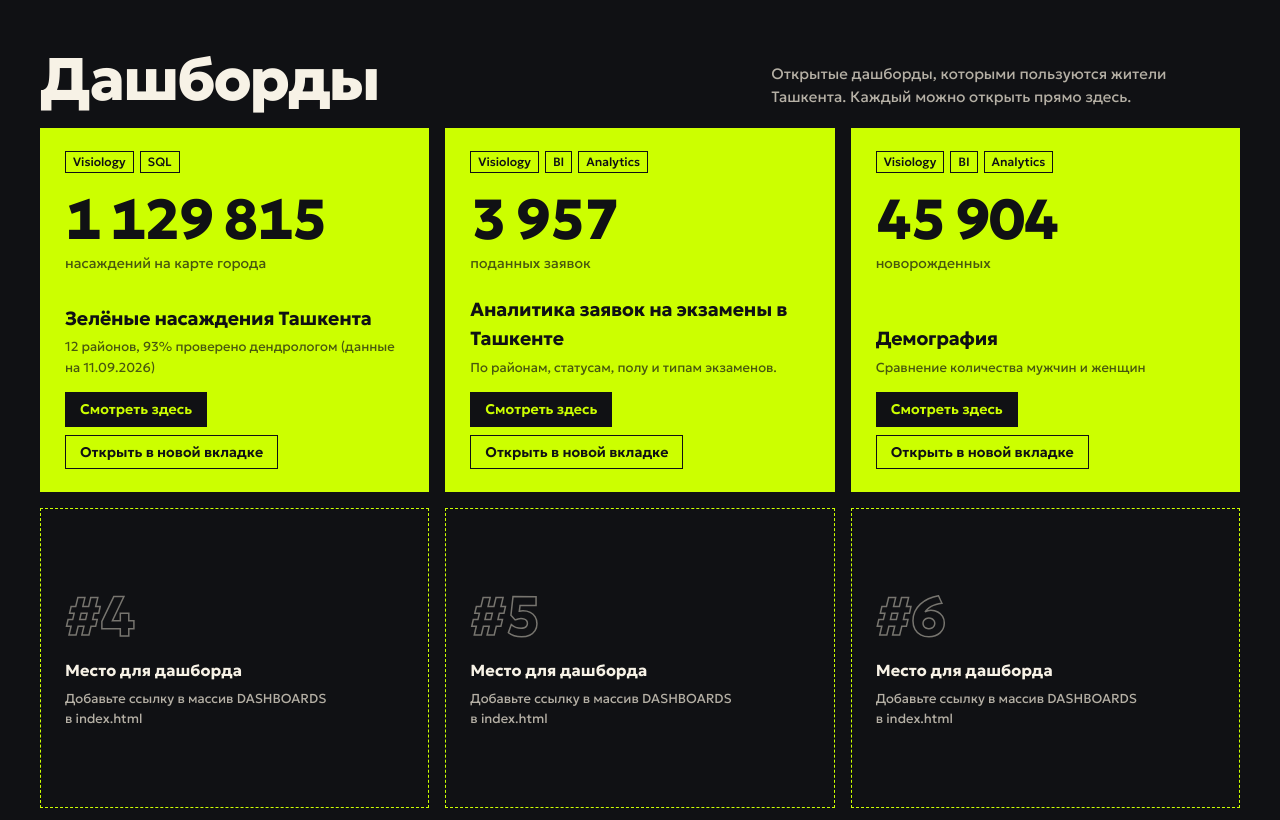
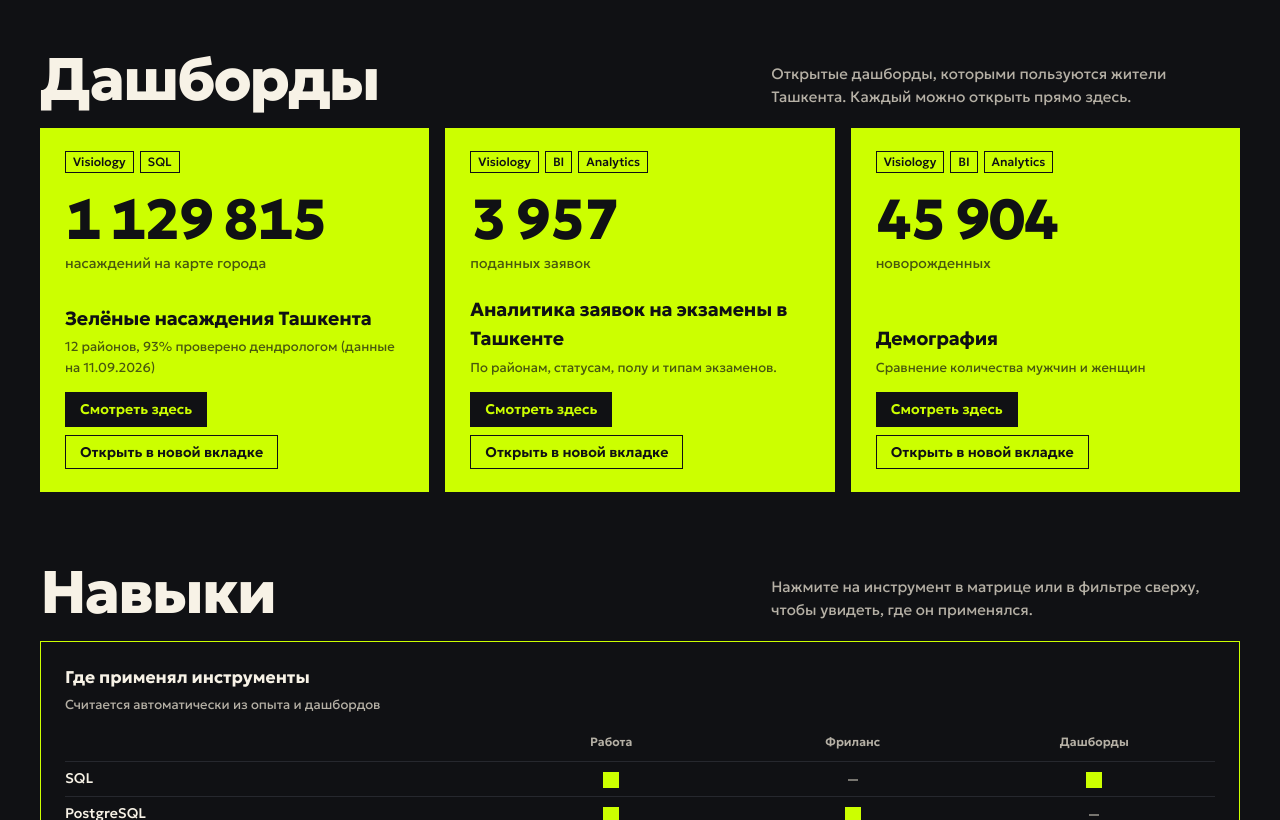
Before and after one commit to dilmurod-tolipov/dilmurod-tolipov.github.io, a plain HTML site: page index.html in a window 1280 px wide. Shown: the part 1980-2800 px from the top of the page. Drawn offline with Linux system fonts and the light colour scheme.

Commit message:
Remove empty slots, draft projects and placeholder KPI
- Drop the three empty dashboard placeholder cards and SHOW_EMPTY_SLOTS
- Drop the Projects block (4 draft projects) and its KPI counter
- Drop the unfilled "млн строк в обработке" KPI
- Skills page now holds the tool matrix alone; third matrix column
  and the star schema's dimension now come from dashboards
- KPI band columns follow the KPI count instead of a fixed 5

Co-Authored-By: Claude Opus 5 <noreply@anthropic.com>

```diff
--- a/index.html
+++ b/index.html
@@ -154,7 +154,7 @@ section{padding:clamp(40px,6vw,72px) 0 0}
 .live-cap h2{font-size:20px;font-weight:700;letter-spacing:-.01em}
 .live-cap p{font-size:13px;color:var(--on-fill-2)}
 
-.kpis{margin-top:var(--gap);background:var(--fill);color:var(--on-fill);display:grid;grid-template-columns:repeat(5,minmax(0,1fr))}
+.kpis{margin-top:var(--gap);background:var(--fill);color:var(--on-fill);display:grid;grid-template-columns:repeat(var(--kpi-n,5),minmax(0,1fr))}
 .kpi{padding:22px 24px 24px;border-left:1px solid var(--fill-line)}
 .kpi:first-child{border-left:0}
 .kpi-v{font-size:clamp(40px,4.6vw,68px);font-weight:800;letter-spacing:-.04em;line-height:1}
@@ -206,17 +206,6 @@ section{padding:clamp(40px,6vw,72px) 0 0}
 .dash h3{font-size:19px;font-weight:700;letter-spacing:-.01em;margin-bottom:4px}
 .dash-note{font-size:13px;color:var(--on-fill-2);margin-bottom:14px}
 .dash-actions{display:flex;flex-wrap:wrap;gap:8px}
-.slot{border-style:dashed;display:flex;flex-direction:column;justify-content:center;align-items:flex-start;gap:6px;min-height:300px;color:var(--fg-2)}
-.slot b{color:var(--fg);font-size:16px}
-.slot p{font-size:13px;max-width:30ch}
-.slot .slot-n{font-size:clamp(40px,4.4vw,60px);font-weight:800;letter-spacing:-.04em;line-height:1;color:transparent;-webkit-text-stroke:1.5px var(--fg-3);max-width:none;margin-bottom:8px}
-
-.proj{display:grid;grid-template-columns:minmax(0,1fr) auto;gap:6px 16px;padding:16px 0;border-top:1px solid var(--soft)}
-.proj:first-child{border-top:0;padding-top:0}
-.proj h3{font-size:17px;font-weight:700}
-.proj p{font-size:14px;color:var(--fg-2);grid-column:1/-1}
-.proj .tags{grid-column:1/-1;margin-top:4px}
-.draft{font-size:12px;font-weight:600;border:1px dashed var(--fg-3);color:var(--fg-2);padding:1px 7px;align-self:start;white-space:nowrap}
 
 .mx{width:100%;border-collapse:collapse;font-size:14px}
 .mx th{font-size:12px;font-weight:600;color:var(--fg-2);text-align:center;padding:0 4px 10px;width:21%}
@@ -272,7 +261,7 @@ dialog::backdrop{background:rgba(0,0,0,.72)}
 .toast{position:fixed;left:50%;bottom:72px;transform:translateX(-50%);background:var(--fill);color:var(--on-fill);border:var(--bw) solid var(--line);padding:10px 16px;font-size:14px;font-weight:600;z-index:40}
 
 @media (max-width:1100px){
-  .kpis{grid-template-columns:repeat(3,minmax(0,1fr))}
+  .kpis{grid-template-columns:repeat(var(--kpi-md,3),minmax(0,1fr))}
   .kpi:nth-child(4){border-left:0}
   .kpi:nth-child(n+4){border-top:1px solid var(--fill-line)}
   .s8,.s7,.s5{grid-column:span 12}
@@ -329,7 +318,7 @@ dialog::backdrop{background:rgba(0,0,0,.72)}
   .dlg-bar .btn{flex:1;justify-content:center}
 }
 @media (max-width:560px){
-  .kpis{grid-template-columns:repeat(2,minmax(0,1fr))}
+  .kpis{grid-template-columns:repeat(var(--kpi-sm,2),minmax(0,1fr))}
   .kpi{border-left:0;border-top:1px solid var(--fill-line)}
   .kpi:nth-child(-n+2){border-top:0}
   .kpi:nth-child(even){border-left:1px solid var(--fill-line)}
@@ -338,7 +327,6 @@ dialog::backdrop{background:rgba(0,0,0,.72)}
   .brand-name{display:none}
   .hero-contacts .btn{flex:1 1 auto;justify-content:center}
   .dash{min-height:0}
-  .slot{min-height:150px}
   .g-label b{font-size:14px}
 }
 @media (prefers-reduced-motion:reduce){
@@ -466,12 +454,7 @@ dialog::backdrop{background:rgba(0,0,0,.72)}
         <p class="sec-note" data-t="skillsNote"></p>
       </div>
       <div class="grid">
-        <div class="tile s7">
-          <p class="tile-title" data-t="projTitle"></p>
-          <p class="tile-sub" data-t="projSub"></p>
-          <div id="proj-list"></div>
-        </div>
-        <div class="tile s5">
+        <div class="tile s12">
           <p class="tile-title" data-t="mxTitle"></p>
           <p class="tile-sub" data-t="mxSub"></p>
           <table class="mx" id="matrix"></table>
@@ -506,7 +489,7 @@ dialog::backdrop{background:rgba(0,0,0,.72)}
           <p class="tile-sub" data-t="schemaSub"></p>
           <div class="scroll-x schema-scroll">
           <svg viewBox="0 0 640 300" role="img" aria-labelledby="schema-desc">
-            <desc id="schema-desc">fact_career в центре, связан с dim_date, dim_company, dim_skill, dim_project и dim_language</desc>
+            <desc id="schema-desc">fact_career в центре, связан с dim_date, dim_company, dim_skill, dim_dashboard и dim_language</desc>
             <g class="sch-l">
               <line x1="320" y1="150" x2="95" y2="55"/><line x1="320" y1="150" x2="545" y2="55"/>
               <line x1="320" y1="150" x2="95" y2="245"/><line x1="320" y1="150" x2="545" y2="245"/>
@@ -517,7 +500,7 @@ dialog::backdrop{background:rgba(0,0,0,.72)}
               <text class="sch-ft" x="241" y="118" font-weight="700" font-size="15">fact_career</text>
               <text class="sch-fs" x="241" y="142">date_key</text>
               <text class="sch-fs" x="241" y="160">company_key, skill_key</text>
-              <text class="sch-fs" x="241" y="178">project_key</text>
+              <text class="sch-fs" x="241" y="178">dashboard_key</text>
               <text class="sch-fs" x="241" y="196">dashboards_built = 300+</text>
             </g>
             <g font-size="12">
@@ -528,7 +511,7 @@ dialog::backdrop{background:rgba(0,0,0,.72)}
               <rect class="sch-dim" x="20" y="216" width="150" height="58"/>
               <text class="sch-t" x="34" y="239" font-weight="700" font-size="14">dim_skill</text><text class="sch-s" x="34" y="259" id="schema-skills">13 rows</text>
               <rect class="sch-dim" x="470" y="216" width="150" height="58"/>
-              <text class="sch-t" x="484" y="239" font-weight="700" font-size="14">dim_project</text><text class="sch-s" x="484" y="259">4 rows</text>
+              <text class="sch-t" x="484" y="239" font-weight="700" font-size="14">dim_dashboard</text><text class="sch-s" x="484" y="259" id="schema-dash">3 rows</text>
               <rect class="sch-dim" x="245" y="244" width="150" height="50"/>
               <text class="sch-t" x="259" y="265" font-weight="700" font-size="14">dim_language</text><text class="sch-s" x="259" y="284">4 rows</text>
             </g>
@@ -599,8 +582,6 @@ const KPIS = [
   { value: "300+", label: { ru: "дашбордов построено", en: "dashboards built" } },
   { value: "80", label: { ru: "клиентов на Kwork", en: "clients on Kwork" } },
   { value: "auto-years", label: null },
-  { value: null, label: { ru: "млн строк в обработке", en: "million rows processed" } },
-  { value: "4", label: { ru: "проекта в портфолио", en: "portfolio projects" } },
 ];
 
 const JOBS = [
@@ -664,16 +645,6 @@ const DASHBOARDS = [
     url: "https://bi-dev.tashkent.uz/viewer/public?dashboardGuid=d5c72ab30bf84c2c8b3d4efde2a57ad3&fit=true",
     tags: ["Visiology", "BI", "Analytics"],
   },
-  { url: "" }, { url: "" }, { url: "" },
-];
-const SHOW_EMPTY_SLOTS = true; // false — скрыть пустые слоты перед публикацией
-
-// draft: true — пометка «черновик», пока проект не описан
-const PROJECTS = [
-  { draft: true, title: { ru: "Проект 1: дашборд в Power BI", en: "Project 1: Power BI dashboard" }, desc: { ru: "Задача, данные и результат. Модель данных, DAX-меры, Power Query.", en: "Goal, data and outcome. Data model, DAX measures, Power Query." }, tags: ["Power BI", "DAX", "Power Query", "Excel"], url: "" },
-  { draft: true, title: { ru: "Проект 2: анализ в BigQuery и Tableau", en: "Project 2: BigQuery and Tableau analysis" }, desc: { ru: "Задача, данные и результат. SQL в BigQuery, визуализация в Tableau.", en: "Goal, data and outcome. SQL in BigQuery, visuals in Tableau." }, tags: ["BigQuery", "SQL", "Tableau"], url: "" },
-  { draft: true, title: { ru: "Проект 3: ETL-пайплайн", en: "Project 3: ETL pipeline" }, desc: { ru: "Задача, данные и результат. Парсинг, очистка, загрузка в PostgreSQL.", en: "Goal, data and outcome. Scraping, cleaning, loading into PostgreSQL." }, tags: ["Python", "ETL", "PostgreSQL", "API"], url: "" },
-  { draft: true, title: { ru: "Проект 4", en: "Project 4" }, desc: { ru: "Задача, данные и результат.", en: "Goal, data and outcome." }, tags: ["SQL", "Python"], url: "" },
 ];
 
 const EDUCATION = [
@@ -743,17 +714,11 @@ const UI = {
     viewHere: "Смотреть здесь",
     newTab: "Открыть в новой вкладке",
     close: "Закрыть",
-    slot: "Место для дашборда",
-    slotText: "Добавьте ссылку в массив DASHBOARDS в index.html",
-    skillsTitle: "Проекты и навыки",
+    skillsTitle: "Навыки",
     skillsNote: "Нажмите на инструмент в матрице или в фильтре сверху, чтобы увидеть, где он применялся.",
-    projTitle: "Проекты",
-    projSub: "Самостоятельные работы с полным циклом: от данных до отчёта",
-    draft: "черновик",
-    openProj: "Открыть",
     mxTitle: "Где применял инструменты",
-    mxSub: "Считается автоматически из опыта и проектов",
-    mxCols: ["Работа", "Фриланс", "Проекты"],
+    mxSub: "Считается автоматически из опыта и дашбордов",
+    mxCols: ["Работа", "Фриланс", "Дашборды"],
     aboutTitle: "Обо мне",
     eduTitle: "Образование",
     eduSub: "Обучение продолжается",
@@ -767,8 +732,8 @@ const UI = {
     contactTitle: "Связаться",
     contactSub: "Отвечаю в течение дня",
     foot: "Страница собрана вручную на HTML, CSS и JavaScript. Данные дашбордов принадлежат их публичным источникам.",
-    pages: { overview: "Обзор", experience: "Опыт", dashboards: "Дашборды", projects: "Проекты и навыки", about: "Обо мне" },
-    pagesShort: { overview: "Обзор", experience: "Опыт", dashboards: "Дашборды", projects: "Проекты", about: "Обо мне" },
+    pages: { overview: "Обзор", experience: "Опыт", dashboards: "Дашборды", projects: "Навыки", about: "Обо мне" },
+    pagesShort: { overview: "Обзор", experience: "Опыт", dashboards: "Дашборды", projects: "Навыки", about: "Обо мне" },
     mail: "Написать на почту",
     call: "Позвонить",
   },
@@ -806,17 +771,11 @@ const UI = {
     viewHere: "View here",
     newTab: "Open in new tab",
     close: "Close",
-    slot: "Dashboard slot",
-    slotText: "Add a link to the DASHBOARDS array in index.html",
-    skillsTitle: "Projects and skills",
+    skillsTitle: "Skills",
     skillsNote: "Pick a tool in the matrix or the filter above to see where it was used.",
-    projTitle: "Projects",
-    projSub: "Independent end-to-end work, from raw data to report",
-    draft: "draft",
-    openProj: "Open",
     mxTitle: "Where each tool was used",
-    mxSub: "Calculated from experience and projects",
-    mxCols: ["Job", "Freelance", "Projects"],
+    mxSub: "Calculated from experience and dashboards",
+    mxCols: ["Job", "Freelance", "Dashboards"],
     aboutTitle: "About",
     eduTitle: "Education",
     eduSub: "In progress",
@@ -830,8 +789,8 @@ const UI = {
     contactTitle: "Get in touch",
     contactSub: "I reply within a day",
     foot: "Hand-built with HTML, CSS and JavaScript. Dashboard data belongs to its public sources.",
-    pages: { overview: "Overview", experience: "Experience", dashboards: "Dashboards", projects: "Projects and skills", about: "About" },
-    pagesShort: { overview: "Home", experience: "Career", dashboards: "Dashboards", projects: "Projects", about: "About" },
+    pages: { overview: "Overview", experience: "Experience", dashboards: "Dashboards", projects: "Skills", about: "About" },
+    pagesShort: { overview: "Home", experience: "Career", dashboards: "Dashboards", projects: "Skills", about: "About" },
     mail: "Send an email",
     call: "Call",
   },
@@ -950,6 +909,10 @@ function renderStatic() {
     if (k.value === "auto-years") return `<div class="kpi"><p class="kpi-v num">${yrs}</p><p class="kpi-l">${plural(yrs, T("years"))}</p></div>`;
     return `<div class="kpi"><p class="kpi-v num${k.value == null ? " todo" : ""}">${k.value == null ? "—" : esc(k.value)}</p><p class="kpi-l">${esc(L(k.label))}</p></div>`;
   }).join("");
+  const kn = KPIS.length;
+  $("#kpis").style.setProperty("--kpi-n", kn);
+  $("#kpis").style.setProperty("--kpi-md", Math.min(kn, 3));
+  $("#kpis").style.setProperty("--kpi-sm", Math.min(kn, 2));
 
   // Gantt
   const START = { y: 2023, m: 1 }, SPAN = 72;
@@ -986,34 +949,20 @@ function renderStatic() {
   }).join("");
 
   // Gallery
-  let slotN = 1;
-  $("#gallery").innerHTML = DASHBOARDS.map((d, i) => {
-    if (d.url) {
-      slotN++;
-      return `<article class="tile s4 inverse dash fx" data-tags="${esc(d.tags.join("|"))}" data-fact="1">
+  $("#gallery").innerHTML = DASHBOARDS.filter((d) => d.url).map((d) => {
+    const i = DASHBOARDS.indexOf(d);
+    return `<article class="tile s4 inverse dash fx" data-tags="${esc(d.tags.join("|"))}" data-fact="1">
         <div><div class="tags" style="margin-bottom:18px">${tagsHTML(d.tags)}</div>
         <p class="dash-stat num">${esc(d.stat || "")}</p><p class="dash-statl">${esc(L(d.statLabel))}</p></div>
         <div><h3>${esc(L(d.title))}</h3><p class="dash-note">${esc(L(d.note))}</p>
         <div class="dash-actions"><button type="button" class="btn btn-fill" data-dash="${i}">${esc(T("viewHere"))}</button><a class="btn" href="${esc(d.url)}" target="_blank" rel="noopener">${esc(T("newTab"))}</a></div></div>
       </article>`;
-    }
-    if (!SHOW_EMPTY_SLOTS) return "";
-    const n = slotN++;
-    return `<div class="tile s4 slot"><p class="slot-n num">#${n}</p><b>${esc(T("slot"))}</b><p>${esc(T("slotText"))}</p></div>`;
   }).join("");
   $$("[data-dash]").forEach((b) => (b.onclick = () => openDash(DASHBOARDS[+b.dataset.dash])));
 
-  // Projects
-  $("#proj-list").innerHTML = PROJECTS.map((p) => `<article class="proj fx" data-tags="${esc(p.tags.join("|"))}" data-fact="1">
-    <h3>${esc(L(p.title))}</h3>
-    ${p.url ? `<a class="btn" href="${esc(p.url)}" target="_blank" rel="noopener">${esc(T("openProj"))}</a>` : p.draft ? `<span class="draft">${esc(T("draft"))}</span>` : "<span></span>"}
-    <p>${esc(L(p.desc))}</p>
-    <div class="tags">${tagsHTML(p.tags)}</div>
-  </article>`).join("");
-
   // Matrix
   const jobTags = JOBS.map((j) => j.bullets.flatMap((b) => b.tags));
-  const projTags = [...PROJECTS.flatMap((p) => p.tags), ...DASHBOARDS.filter((d) => d.url).flatMap((d) => d.tags)];
+  const projTags = DASHBOARDS.filter((d) => d.url).flatMap((d) => d.tags);
   const cols = T("mxCols");
   $("#matrix").innerHTML = `<thead><tr><th scope="col"><span class="sr-only">${esc(T("stack"))}</span></th>${cols.map((c) => `<th scope="col">${esc(c)}</th>`).join("")}</tr></thead><tbody>` +
     ALL_TOOLS.map((t) => {
@@ -1021,6 +970,7 @@ function renderStatic() {
       return `<tr class="fx" data-tags="${esc(t)}"><td><button type="button" class="mx-name" data-tool="${esc(t)}">${esc(t)}</button></td>${v.map((x, i) => `<td aria-label="${esc(cols[i])}: ${x ? "✓" : "—"}"><span class="cell${x ? "" : " no"}"></span></td>`).join("")}</tr>`;
     }).join("") + "</tbody>";
   $("#schema-skills").textContent = `${ALL_TOOLS.length} rows`;
+  $("#schema-dash").textContent = `${DASHBOARDS.filter((d) => d.url).length} rows`;
 
   // About
   $("#edu").innerHTML = EDUCATION.map((e) => `<div class="edu"><b>${esc(L(e.title))}</b><p>${esc(L(e.text))}</p></div>`).join("");
```
